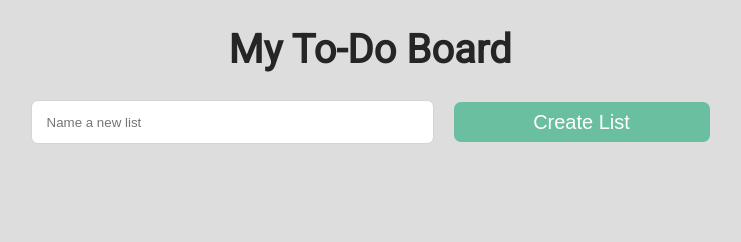
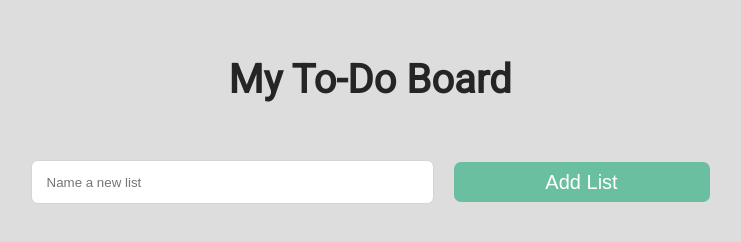
Before and after one commit to WhirlyByrd/list, a website: page client/index.html in a window 1280 px wide. Shown: the whole page, without its empty margins (270-1011 px from the left). Drawn offline with nearby package versions, Linux system fonts and the light colour scheme; no server answers.

Commit message:
css add list

```diff
--- a/client/index.css
+++ b/client/index.css
@@ -77,6 +77,8 @@ header h1 {
     font-size: 40px;
     font-weight: bold;
     color: rgb(37, 37, 37);
+    margin-bottom: 30px;
+    margin-top: 30px;
 }
 
 main {
--- a/client/index.html
+++ b/client/index.html
@@ -17,7 +17,7 @@
     <main>
         <section id="add-list">
             <input type="text" id="nameInput" placeholder="Name a new list"/>
-            <button id="addListBtn">Create List</button>
+            <button id="addListBtn">Add List</button>
         </section>
 
 
```
